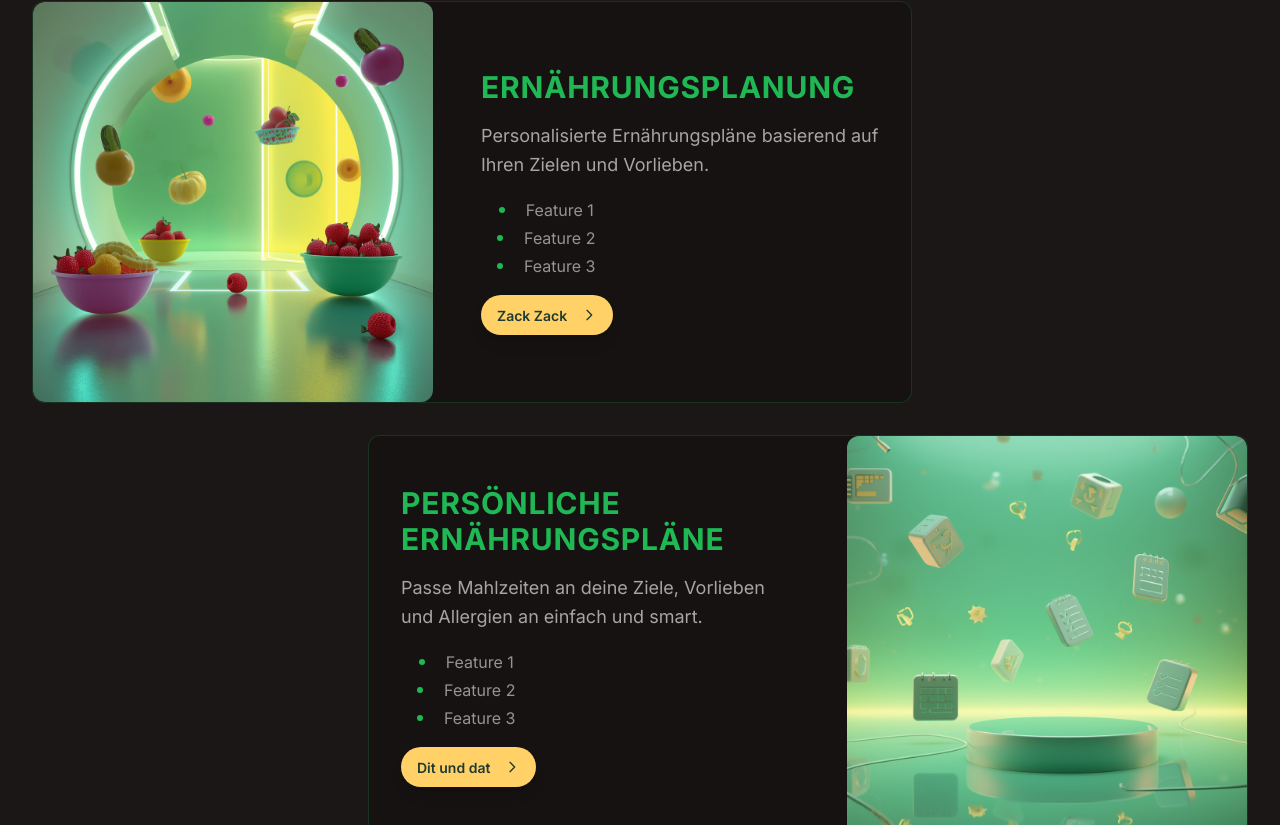
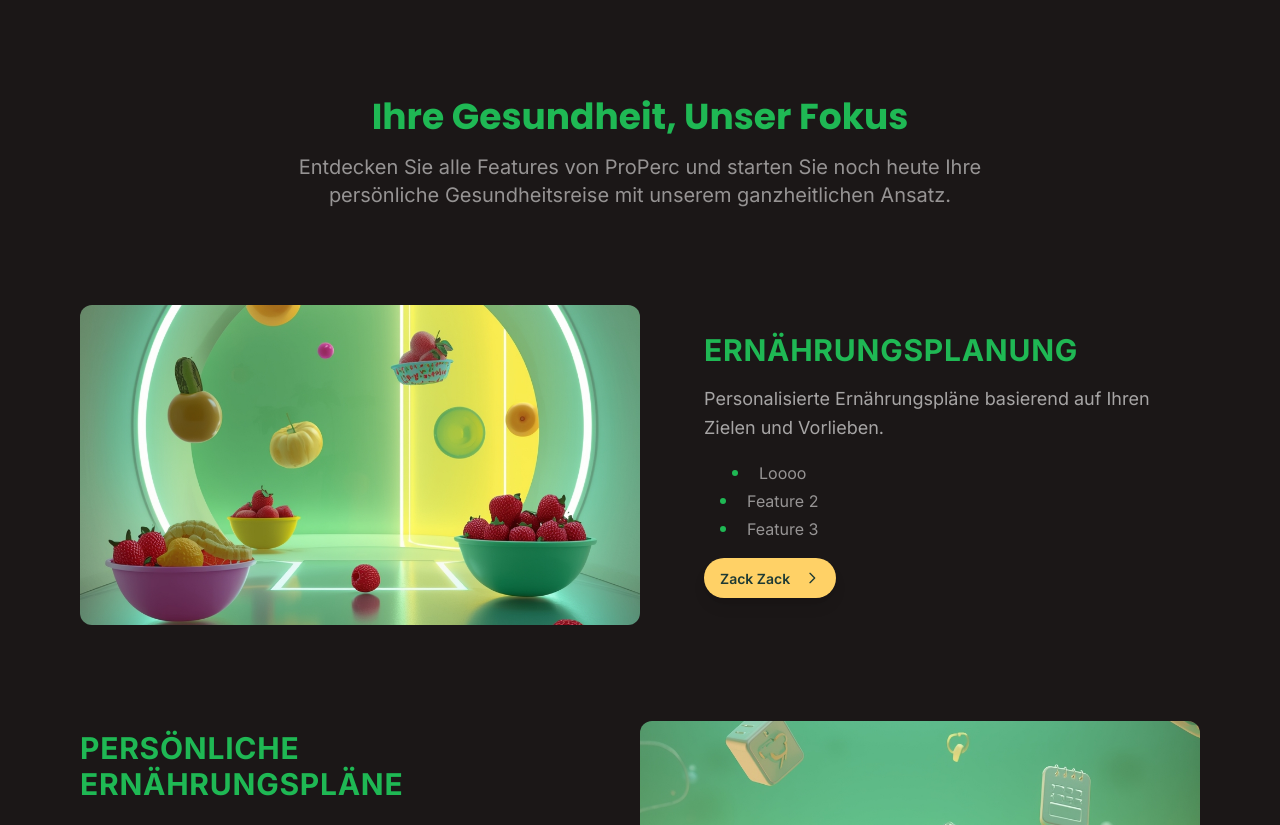
Before and after one commit to CaRpA-devo/ProPerc, a React (Vite) app in the folder frontend/: page / in a window 1280 px wide. Shown: the part 895-1720 px from the top of the page. Built offline with nearby package versions, Linux system fonts and the light colour scheme; no server answers.

Commit message:
landingcard finish

```diff
--- a/frontend/src/components/atoms/cardwrapper.org.jsx
+++ b/frontend/src/components/atoms/cardwrapper.org.jsx
@@ -1,8 +1,6 @@
 export function CardWrapper({ children, className = "" }) {
   return (
-    <div
-      className={`flex overflow-hidden rounded-none sm:rounded-xl w-auto max-w-full md:max-w-2xl  ${className}`}
-    >
+    <div className={`flex rounded-none sm:rounded-xl w-auto    ${className}`}>
       {children}
     </div>
   );
--- a/frontend/src/components/molecules/image_text_card.comp.jsx
+++ b/frontend/src/components/molecules/image_text_card.comp.jsx
@@ -12,25 +12,23 @@ export function ImageTextCard({
   reverse = false,
   listItems = [],
   buttonText = "",
-  gap = 4,
+  gap = 8,
 }) {
   return (
-    <CardWrapper
-      className={`md:max-w-220 bg-base-200 border border-primary/20 w-full ${containerClass}`}
-    >
+    <CardWrapper className={`   ${containerClass}`}>
       <div
-        className={`flex flex-col gap-${gap} justify-between md:flex-row  ${
+        className={`flex md:max-w-280 flex-col md:flex-wrap md:gap-16 gap-8 ${gap} justify-between md:flex-row  ${
           reverse ? "md:flex-row-reverse" : ""
         }`}
       >
         {/* Bild */}
         <div
-          className={`h-48 w-full md:rounded-xl md:h-100 md:w-100 bg-cover bg-center ${imageClass}`}
+          className={`h-64  w-full   md:min-h-80 md:w-140 md:rounded-xl  bg-cover bg-center ${imageClass}`}
           style={{ backgroundImage: `url(${imageSrc})` }}
         ></div>
 
         {/* Textbereich */}
-        <div className="gap-4 flex flex-wrap text-center p-0  justify-center flex-col items-center sm:p-8 sm:flex-1 sm:text-start sm:items-start">
+        <div className="gap-4 flex flex-wrap text-center p-0  justify-center flex-col items-center  sm:flex-1 sm:text-start sm:items-start">
           <div
             className={`text-3xl font-bold text-primary tracking-wide uppercase ${categoryClass}`}
           >
--- /dev/null
+++ b/frontend/src/components/molecules/landingheader.comp.jsx
@@ -0,0 +1,23 @@
+import { SectionWrapper } from "../atoms/sectionwrapper.comp";
+
+export function LandingHeader() {
+  return (
+    <>
+      <SectionWrapper className="md:pt-32">
+        <div className="max-w-7xl mx-auto px-4 sm:px-6 lg:px-8">
+          {/* Section Header */}
+          <div className="text-center mb-16">
+            <h2 className="text-4xl font-bold text-primary mb-4">
+              Ihre Gesundheit, Unser Fokus
+            </h2>
+            <p className="text-xl text-base-content/70 max-w-3xl mx-auto">
+              Entdecken Sie alle Features von ProPerc und starten Sie noch heute
+              Ihre persönliche Gesundheitsreise mit unserem ganzheitlichen
+              Ansatz.
+            </p>
+          </div>
+        </div>
+      </SectionWrapper>
+    </>
+  );
+}
--- a/frontend/src/components/organisms/landingcard.org.jsx
+++ b/frontend/src/components/organisms/landingcard.org.jsx
@@ -4,9 +4,9 @@ import { ImageTextCard } from "../molecules/image_text_card.comp.jsx";
 export function LandingCard() {
   return (
     <>
-      <section className="flex bg-base-100 flex-col sm:gap-8 sm:p-8">
+      <section className="flex bg-base-100 flex-col sm:gap-24 sm:p-8">
         {/* Card one */}
-        <SectionWrapper position="start">
+        <SectionWrapper position="center">
           <ImageTextCard
             imageSrc="/src/assets/img/rezepte.jpg"
             imageAlt="Modern building"
@@ -14,13 +14,13 @@ export function LandingCard() {
             title="Leckere Rezepte für jeden Tag"
             description="Personalisierte Ernährungspläne basierend auf Ihren Zielen und Vorlieben."
             buttonText="Zack Zack"
-            listItems={["Feature 1", "Feature 2", "Feature 3"]}
-            containerClass="md:hover:scale-105 transition-transform duration-300"
+            listItems={["Loooo", "Feature 2", "Feature 3"]}
+            containerClass="md:hover:scale-105 transition-transform duration-300 "
           />
         </SectionWrapper>
 
         {/* Card Two */}
-        <SectionWrapper position="end">
+        <SectionWrapper position="center">
           <ImageTextCard
             imageSrc="/src/assets/img/ernährungsplan.jpg"
             imageAlt="Modern building"
@@ -33,7 +33,7 @@ export function LandingCard() {
           />
         </SectionWrapper>
         {/* Card Three */}
-        <SectionWrapper position="start">
+        <SectionWrapper position="center">
           <ImageTextCard
             imageSrc="/src/assets/img/tracking.jpg"
             imageAlt="Modern building"
@@ -46,7 +46,7 @@ export function LandingCard() {
         </SectionWrapper>
 
         {/* Card Four */}
-        <SectionWrapper position="end">
+        <SectionWrapper position="center">
           <ImageTextCard
             imageSrc="/src/assets/img/community.jpg"
             imageAlt="Modern building"
@@ -60,7 +60,7 @@ export function LandingCard() {
         </SectionWrapper>
 
         {/* Card Five */}
-        <SectionWrapper position="start">
+        <SectionWrapper position="center">
           <ImageTextCard
             imageSrc="/src/assets/img/tippswissen.jpg"
             imageAlt="Modern building"
@@ -73,7 +73,7 @@ export function LandingCard() {
         </SectionWrapper>
 
         {/* Card Six */}
-        <SectionWrapper position="end">
+        <SectionWrapper position="center">
           <ImageTextCard
             imageSrc="/src/assets/img/appfeatures.jpg"
             imageAlt="Modern building"
--- a/frontend/src/components/pages/index.page.jsx
+++ b/frontend/src/components/pages/index.page.jsx
@@ -1,4 +1,5 @@
 import { DefaultLayout } from "../layouts/default.layout";
+import { LandingHeader } from "../molecules/landingheader.comp.jsx";
 import { LandingCard } from "../organisms/landingcard.org.jsx";
 import { LandingCTA } from "../organisms/landingcta.org.jsx";
 
@@ -8,6 +9,7 @@ export function IndexPage() {
       {/* TODO Metatags einfügen */}
 
       <DefaultLayout withHero>
+        <LandingHeader/>
         <LandingCard />
         <LandingCTA />
       </DefaultLayout>
```
